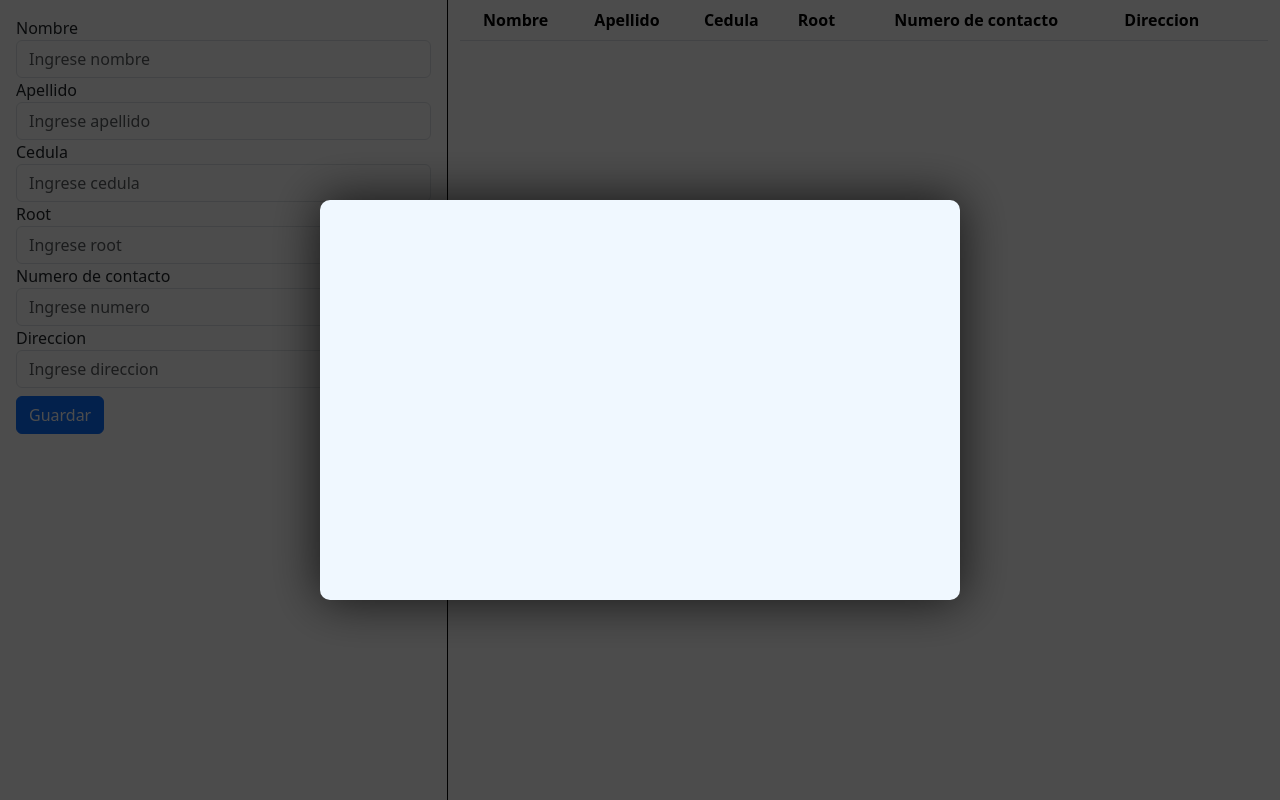
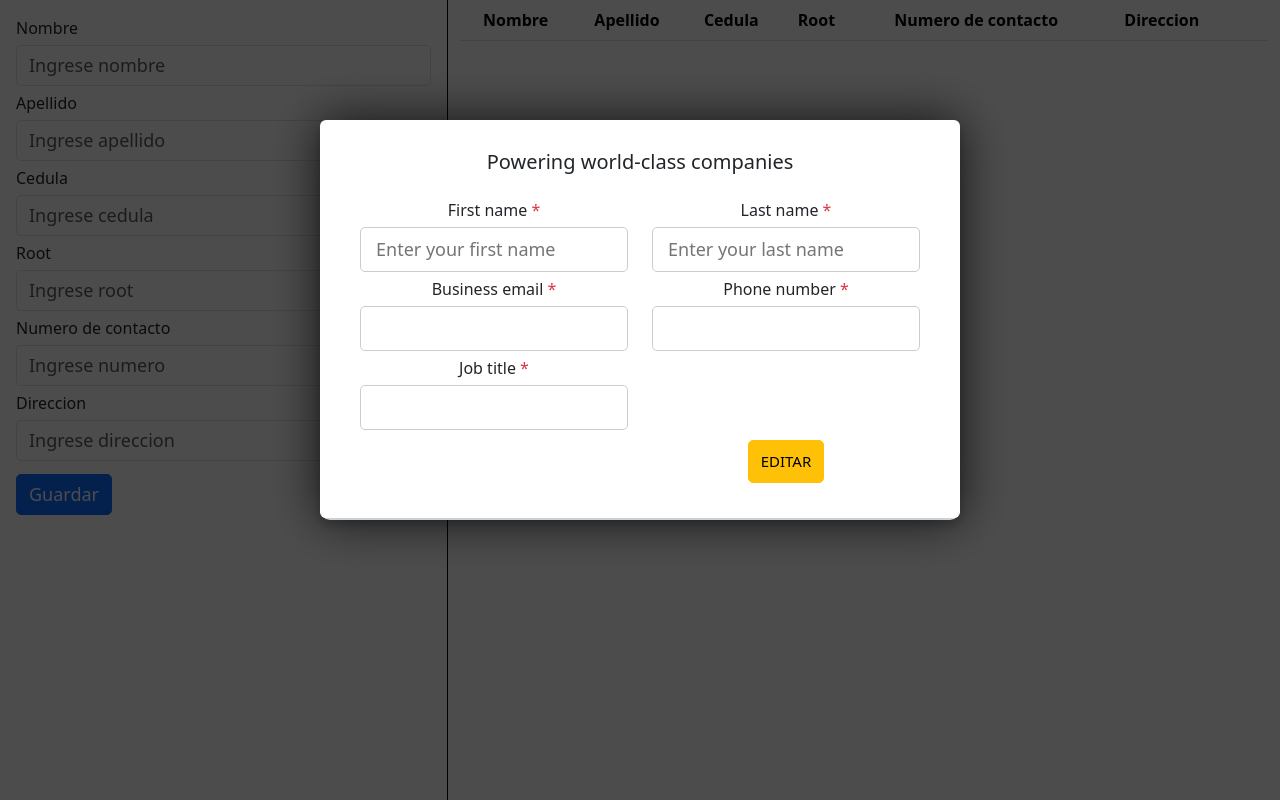
Before and after one commit to enzo09g/Aplicacion-de-mama, a plain HTML site: page index.html in a window 1280 px wide. Drawn offline with nearby package versions, Linux system fonts and the light colour scheme.

Commit message:
agregando funcionalidad editar

```diff
--- a/estilos.css
+++ b/css/estilos.css
@@ -44,7 +44,7 @@ html, body {
     z-index: 9999;
     box-shadow:  0px 0px 50px rgba(0, 0, 0, 0.74);
     border-radius: 10px;
-    top: 25%;
+    top: 15%;
     left: 25%;
 }
 
--- /dev/null
+++ b/css/estilosOverlay.css
@@ -0,0 +1,55 @@
+.card {
+    padding: 30px 40px;
+    margin-bottom: 60px;
+    border: none !important;
+    box-shadow: 0 6px 12px 0 rgba(0, 0, 0, 0.2)
+}
+
+.blue-text {
+    color: #00BCD4
+}
+
+.form-control-label {
+    margin-bottom: 0
+}
+
+input,
+textarea,
+button {
+    padding: 8px 15px;
+    border-radius: 5px !important;
+    margin: 5px 0px;
+    box-sizing: border-box;
+    border: 1px solid #ccc;
+    font-size: 18px !important;
+    font-weight: 300
+}
+
+input:focus,
+textarea:focus {
+    -moz-box-shadow: none !important;
+    -webkit-box-shadow: none !important;
+    box-shadow: none !important;
+    border: 1px solid #00BCD4;
+    outline-width: 0;
+    font-weight: 400
+}
+
+.btn-block {
+    text-transform: uppercase;
+    font-size: 15px !important;
+    font-weight: 400;
+    height: 43px;
+    cursor: pointer
+}
+
+.btn-block:hover {
+    color: #fff !important
+}
+
+button:focus {
+    -moz-box-shadow: none !important;
+    -webkit-box-shadow: none !important;
+    box-shadow: none !important;
+    outline-width: 0
+}
--- a/index.html
+++ b/index.html
@@ -7,7 +7,8 @@
   <title>Document</title>
   <link href="https://cdn.jsdelivr.net/npm/bootstrap@5.3.1/dist/css/bootstrap.min.css" rel="stylesheet"
     integrity="sha384-4bw+/aepP/YC94hEpVNVgiZdgIC5+VKNBQNGCHeKRQN+PtmoHDEXuppvnDJzQIu9" crossorigin="anonymous">
-  <link rel="stylesheet" href="/estilos.css">
+  <link rel="stylesheet" href="css/estilos.css">
+  <link rel="stylesheet" href="css/estilosOverlay.css">
 </head>
 
 <body>
@@ -71,8 +72,35 @@
 
   <div id="transparente">
   </div>
-  <div class="overlay">
+  <div class="overlay align-items-center text-center">
+    <div class="card">
+      <h5 class="text-center mb-4">Powering world-class companies</h5>
 
+      <div class="row justify-content-between text-left">
+        <div class="form-group col-sm-6 flex-column d-flex"> <label class="form-control-label px-3">First
+            name<span class="text-danger"> *</span></label> <input type="text" id="fname" name="fname"
+            placeholder="Enter your first name"> </div>
+        <div class="form-group col-sm-6 flex-column d-flex"> <label class="form-control-label px-3">Last name<span
+              class="text-danger"> *</span></label> <input type="text" id="lname" name="lname"
+            placeholder="Enter your last name"> </div>
+      </div>
+      <div class="row justify-content-between text-left">
+        <div class="form-group col-sm-6 flex-column d-flex"> <label class="form-control-label px-3">Business
+            email<span class="text-danger"> *</span></label> <input type="text" id="email" name="email" placeholder="">
+        </div>
+        <div class="form-group col-sm-6 flex-column d-flex"> <label class="form-control-label px-3">Phone
+            number<span class="text-danger"> *</span></label> <input type="text" id="mob" name="mob" placeholder="">
+        </div>
+      </div>
+      <div class="row justify-content-between text-left">
+        <div class="form-group col-sm-6 flex-column d-flex"> <label class="form-control-label px-3">Job title<span
+              class="text-danger"> *</span></label> <input type="text" id="job" name="job" placeholder=""> </div>
+      </div>
+      <div class="row justify-content-end">
+        <div class="form-group col-sm-6"> <button class="btn btn-block btn-warning">Editar</button></div>
+      </div>
+
+    </div>
   </div>
 
 
```
